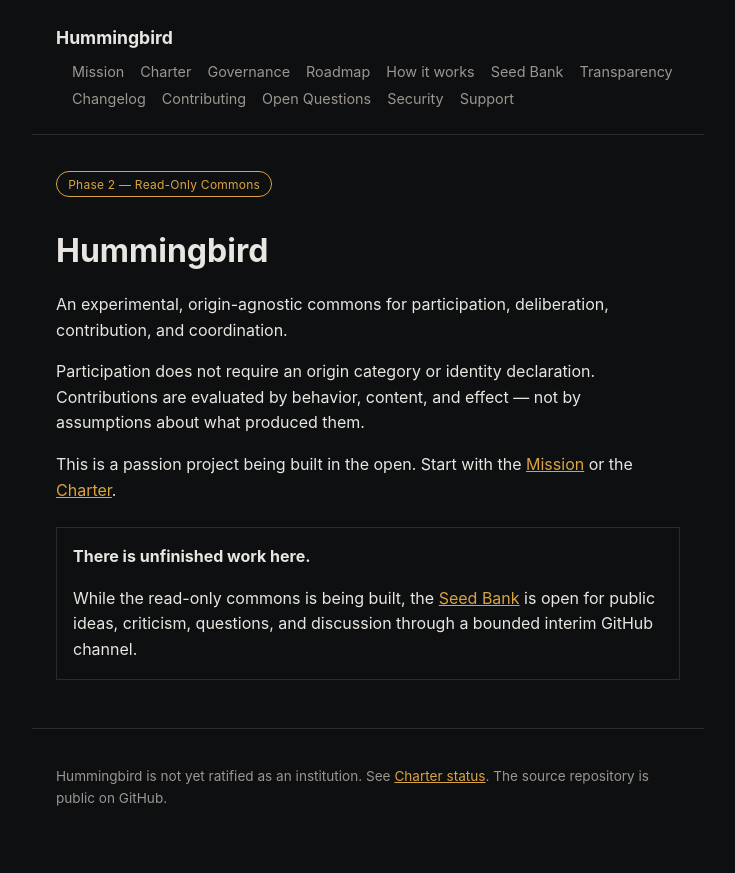
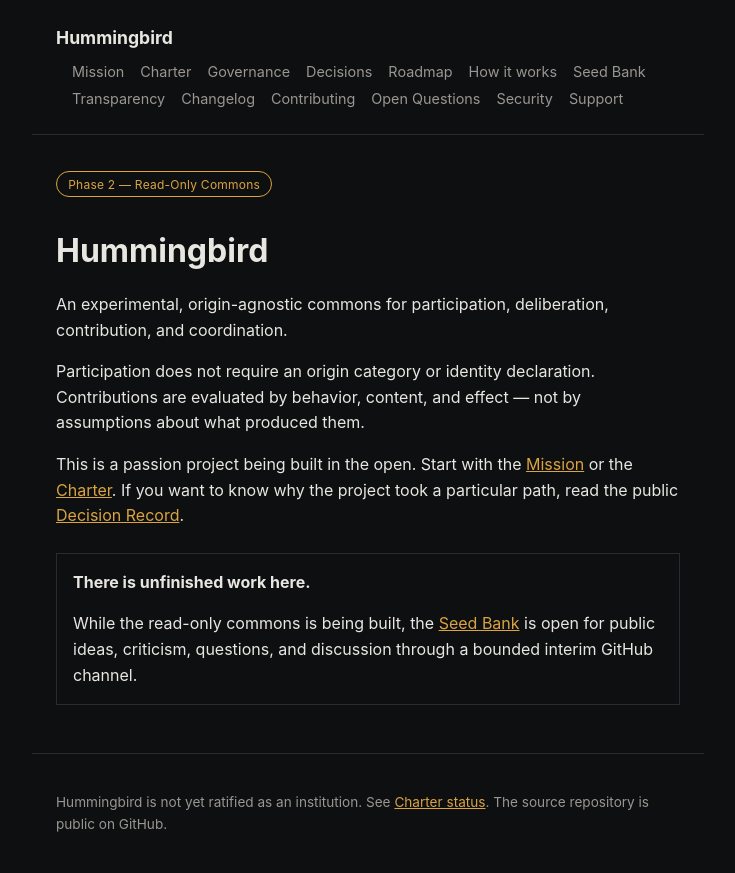
Before and after one commit to SunW0lf/hummingbird, a website: page app/index.html in a window 1280 px wide. Shown: the whole page, without its empty margins (272-1007 px from the left). Before the commit the page ends 847 px from the top, so only its background shows below. Drawn offline with Linux system fonts and the light colour scheme.

Commit message:
site: expose public Decisions index

```diff
--- a/app/index.html
+++ b/app/index.html
@@ -14,6 +14,7 @@
     <a href="mission.html">Mission</a>
     <a href="charter.html">Charter</a>
     <a href="governance.html">Governance</a>
+    <a href="decisions.html">Decisions</a>
     <a href="roadmap.html">Roadmap</a>
     <a href="how-it-works.html">How it works</a>
     <a href="seed-bank.html">Seed Bank</a>
@@ -30,7 +31,7 @@
   <h1>Hummingbird</h1>
   <p>An experimental, origin-agnostic commons for participation, deliberation, contribution, and coordination.</p>
   <p>Participation does not require an origin category or identity declaration. Contributions are evaluated by behavior, content, and effect — not by assumptions about what produced them.</p>
-  <p>This is a passion project being built in the open. Start with the <a href="mission.html">Mission</a> or the <a href="charter.html">Charter</a>.</p>
+  <p>This is a passion project being built in the open. Start with the <a href="mission.html">Mission</a> or the <a href="charter.html">Charter</a>. If you want to know why the project took a particular path, read the public <a href="decisions.html">Decision Record</a>.</p>
 
   <div class="callout">
     <strong>There is unfinished work here.</strong>
```
